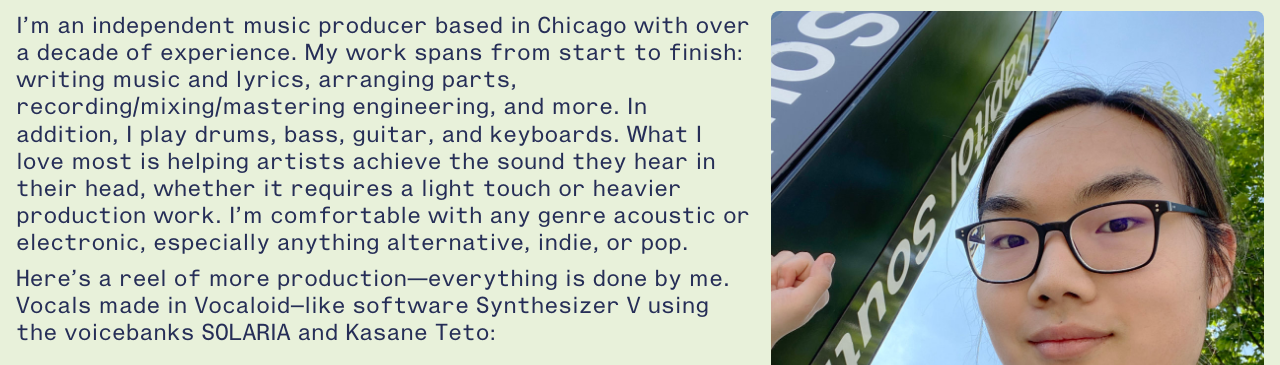
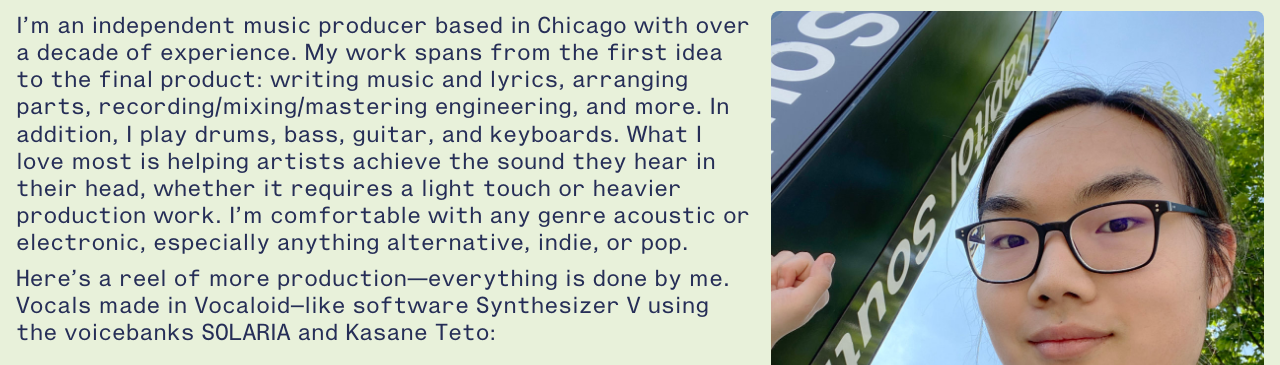
Before and after one commit to evieatarax/evieatarax.github.io, a plain HTML site: page index.html in a window 1280 px wide. Shown: the part 272-637 px from the top of the page. Drawn offline with nearby package versions, Linux system fonts and the light colour scheme; a web font is replaced by a local one.

Commit message:
update fonts + rewording

```diff
--- a/index.html
+++ b/index.html
@@ -240,7 +240,7 @@
       <div class="about-container">
         <div class="yap" style="grid-area: yap;">
           <p style="margin-bottom: 0.6rem">I’m an independent music producer based in Chicago with over a decade of experience.
-          My work spans from start to finish: writing music and lyrics, arranging parts, recording/mixing/mastering engineering, and more.
+          My work spans from the first idea to the final product: writing music and lyrics, arranging parts, recording/mixing/mastering engineering, and more.
           In addition, I play drums, bass, guitar, and keyboards.
           What I love most is helping artists achieve the sound they hear in their head, whether it requires a light touch or heavier production work.
           I’m comfortable with any genre acoustic or electronic, especially anything alternative, indie, or&nbsp;pop.</p>
```
Also changed, not shown: fonts/TrispaceGrotesk-Regular.woff2, img/profile-1000_magick.jpg (added).
